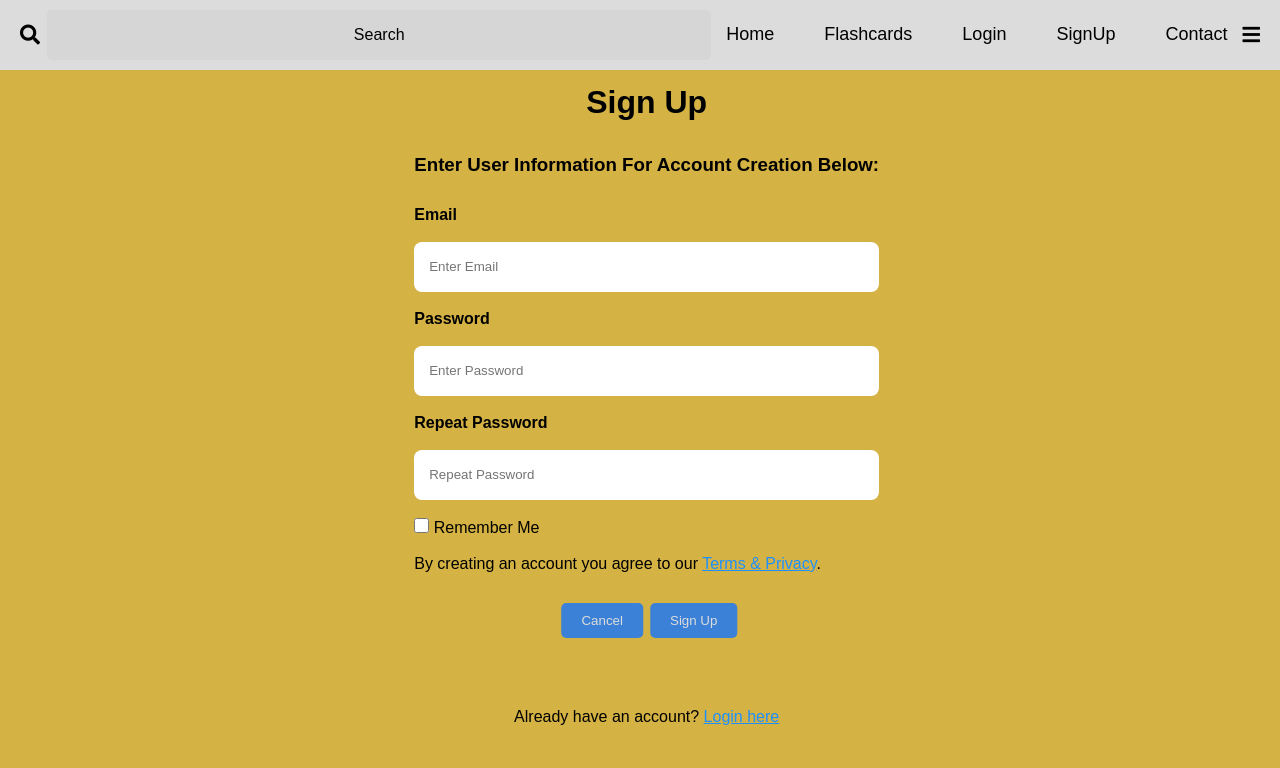
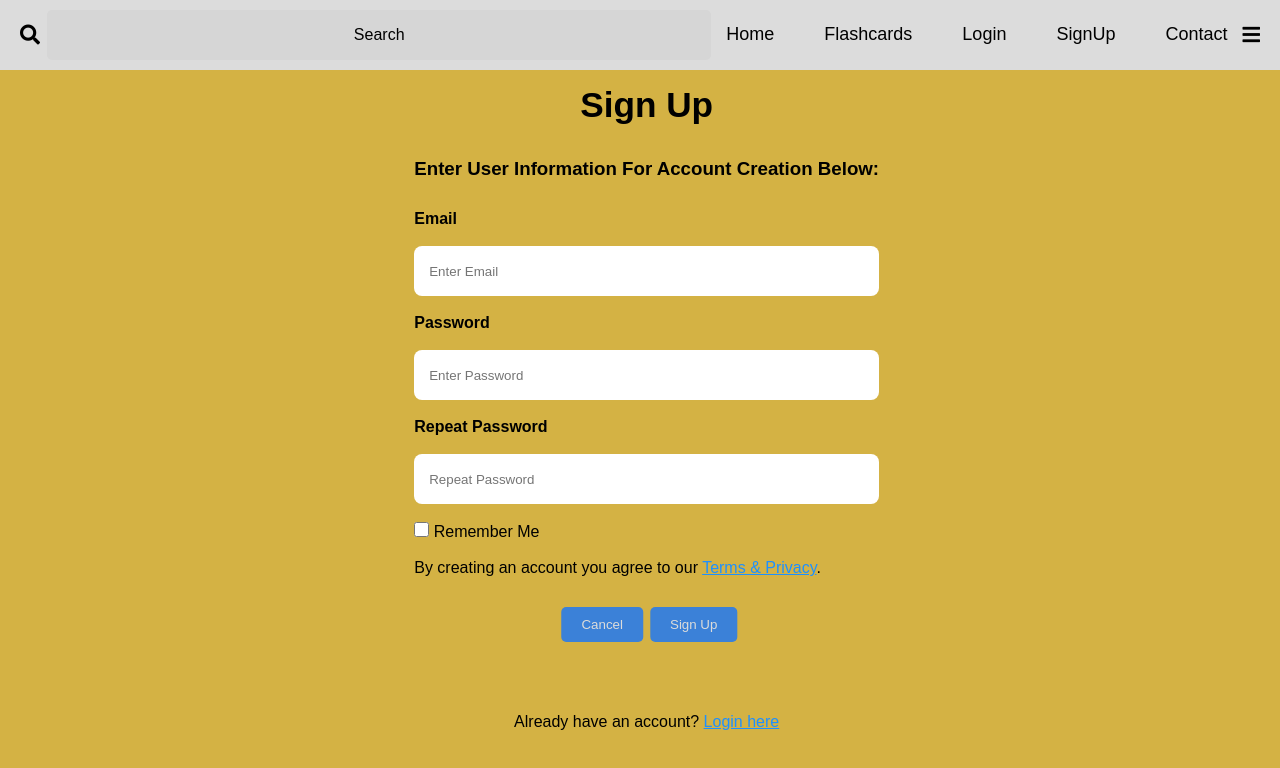
Before and after one commit to talhakhadim/CSCI441_flash_card_app, a plain HTML site: page Flashcard/signup.html in a window 1280 px wide. Drawn offline with Linux system fonts and the light colour scheme.

Commit message:
Updated Sign-up CSS
updated h1 element for sizing

```diff
--- a/Flashcard/styles.css
+++ b/Flashcard/styles.css
@@ -290,7 +290,7 @@ textarea:focus{
 
 .signup h1 {
   text-align: center;
-  font-size: 2em;
+  font-size: 2.2em;
   margin-bottom: 15px;
   margin-top: 2em;
 }
```
